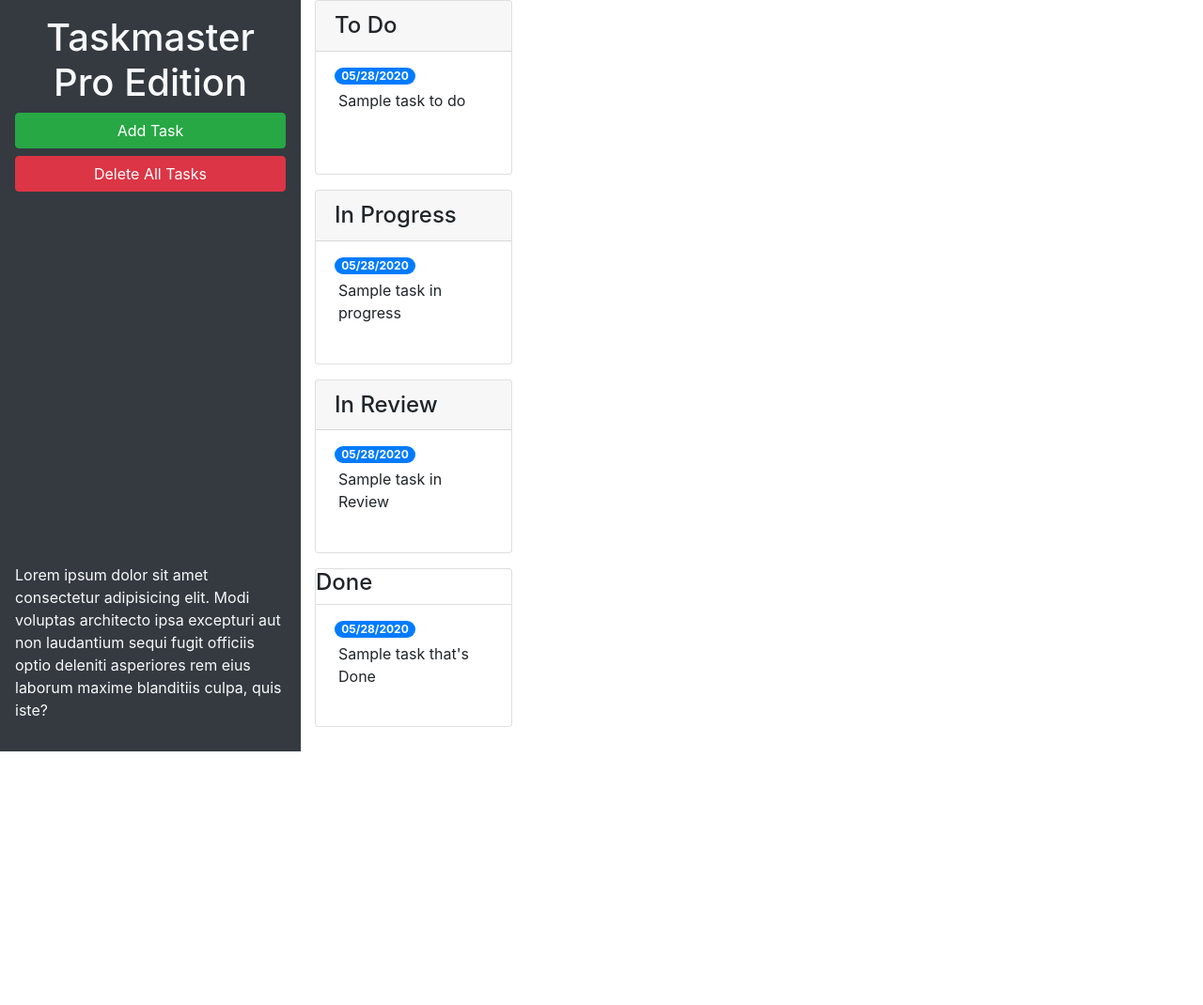
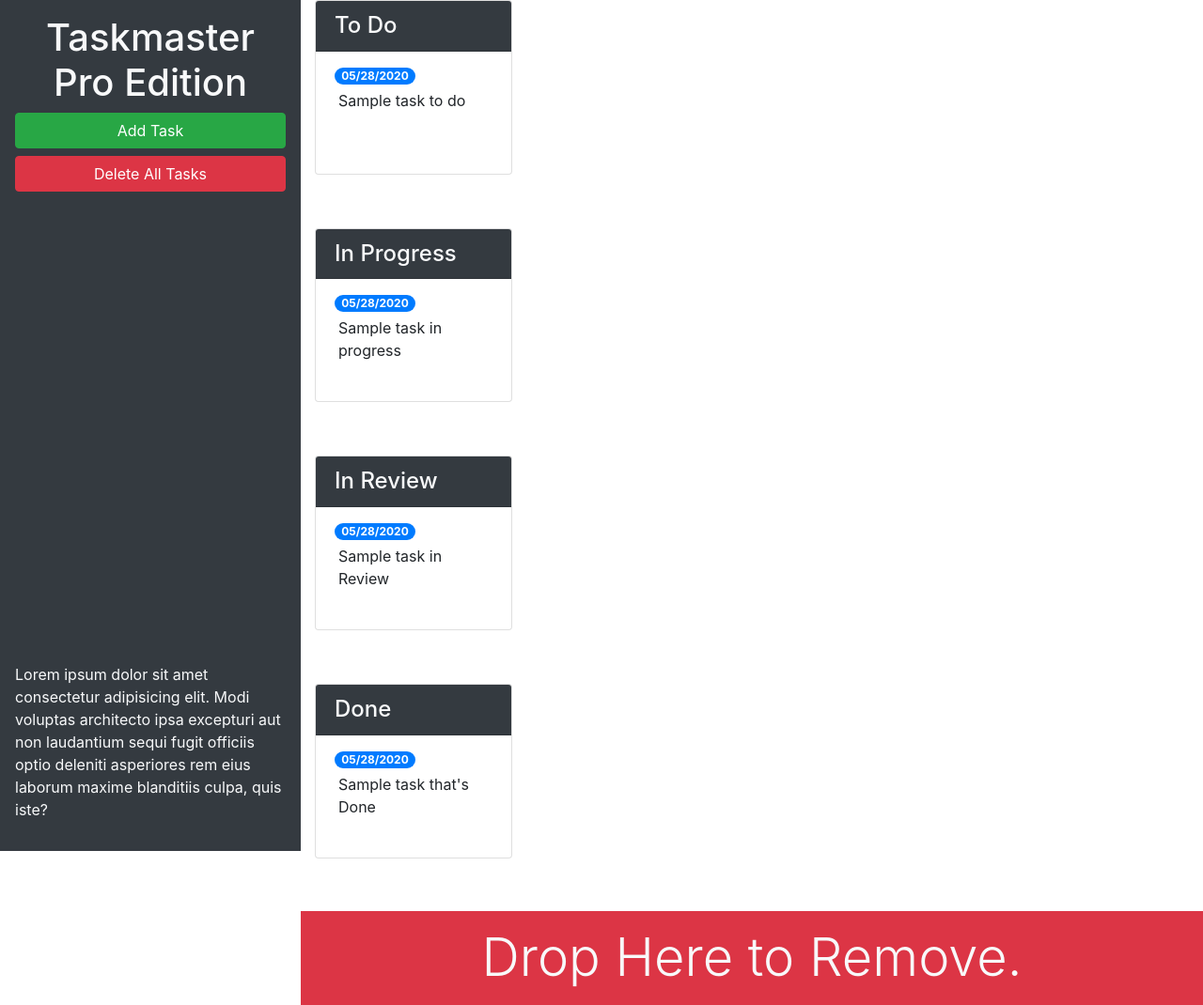
Before and after one commit to natashamullin/taskmaster-pro, a plain HTML site: page taskmaster-starter/index.html in a window 1280 px wide. Shown: the whole page at 94% size. Before the commit the page ends 800 px from the top, so only its background shows below. Drawn offline with nearby package versions, Linux system fonts and the light colour scheme.

Commit message:
delet added to bottom of the page

```diff
--- a/taskmaster-starter/index.html
+++ b/taskmaster-starter/index.html
@@ -13,20 +13,21 @@
 <body>
 
   <div class="row min-vh-100 no-gutters">
-    <header class="col-12 col-lg-3 bg-dark text-light d-flex flex-column p-4 p-lg-3">
+    <header class="col-12 col-lg-3 bg-dark text-light sticky-top d-flex flex-column p-4 p-lg-3">
       <h1 class="text-center">Taskmaster Pro Edition</h1>
       <button id="create-task" class="btn btn-block btn-success" data-toggle="modal" data-target="#task-form-modal">Add
         Task</button>
       <button id="remove-tasks" class="btn btn-block btn-danger">Delete All Tasks</button>
-      <p class="mt-auto">Lorem ipsum dolor sit amet consectetur adipisicing elit. Modi voluptas architecto ipsa
+      <p class="mt-auto d-noned-lg-block">Lorem ipsum dolor sit amet consectetur adipisicing elit. Modi voluptas
+        architecto ipsa
         excepturi aut non
         laudantium sequi fugit officiis optio deleniti asperiores rem eius laborum maxime blanditiis culpa, quis iste?
       </p>
     </header>
-    <main class="col-12 col-lg-9">
+    <main class="col-12 col-lg-9 d-flex flex-column">
       <div class="col-12 col-md-6 col-xl-3 mb-3">
         <div class="card">
-          <h4 class="card-header">To Do</h4>
+          <h4 class="card-header bg-dark text-light">To Do</h4>
           <ul id="list-toDo" class="list-group list-group-flush">
             <li class="list-group-item">
               <span class="badge badge-primary badge-pill">05/28/2020</span>
@@ -39,7 +40,7 @@
       <!-- progress start-->
       <div class="col-12 col-md-6 col-xl-3 mb-3">
         <div class="card">
-          <h4 class="card-header">In Progress</h4>
+          <h4 class="card-header bg-dark text-light">In Progress</h4>
           <ul id="list-inProgress" class="list-group list-group-flush">
             <li class="list-group-item">
               <span class="badge badge-primary badge-pill">05/28/2020</span>
@@ -53,7 +54,7 @@
       <!--in review-->
       <div class="col-12 col-md-6 col-xl-3 mb-3">
         <div class="card">
-          <h4 class="card-header">In Review</h4>
+          <h4 class="card-header bg-dark text-light">In Review</h4>
           <ul id="list-inReview" class="list-group list-group-flush">
             <li class="list-group-item">
               <span class="badge badge-primary badge-pill">05/28/2020</span>
@@ -67,7 +68,7 @@
       <!-- done starts-->
       <div class="col-12 col-md-6 col-xl-3 mb-3">
         <div class="card">
-          <h4>Done</h4>
+          <h4 class="card-header bg-dark text-light">Done</h4>
           <ul id="list-done" class="list-group list-group-flush">
             <li class="list-group-item">
               <span class="badge badge-primary badge-pill">05/28/2020</span>
@@ -77,7 +78,11 @@
         </div>
       </div>
       <!-- ends-->
-
+      <div id="trash">
+        <div class="w-100 bg-danger p-3 text-center text-light display-4 mt-auto">
+          Drop Here to Remove.
+        </div>
+      </div>
     </main>
   </div>
 
```
